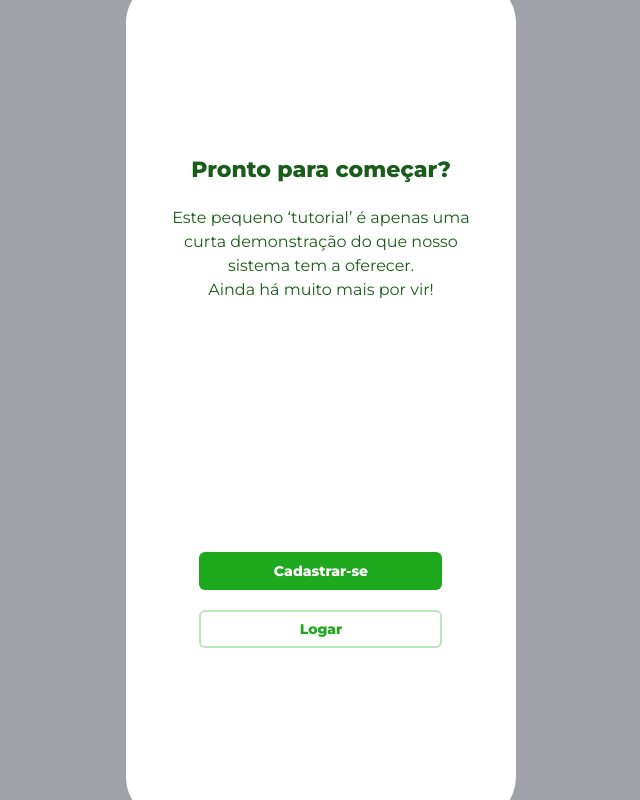
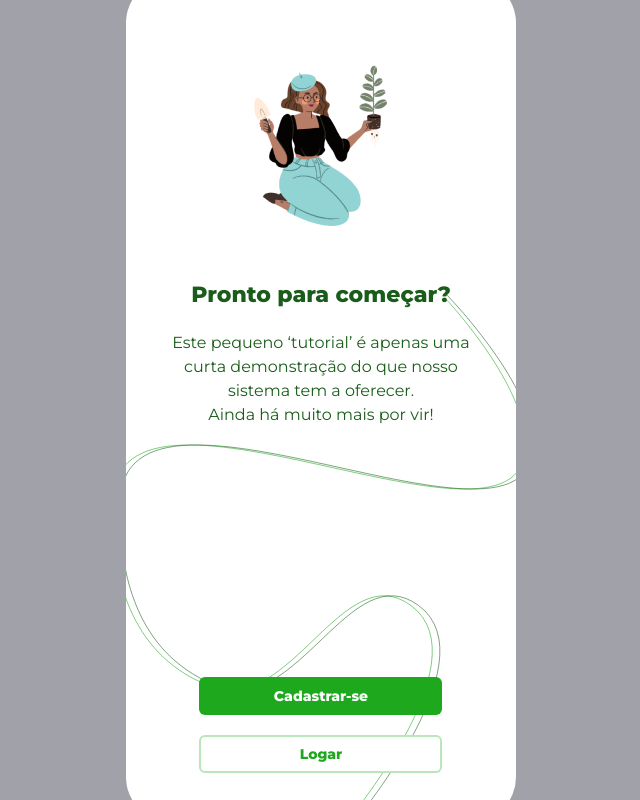
Before and after one commit to banap-app/banap-app, a React (Vite) app: page / in a window 1280 px wide. Shown: the whole page, without its empty margins (319-959 px from the left). Built offline with nearby package versions, Linux system fonts and the light colour scheme.

Commit message:
Added initial page assets

```diff
--- /dev/null
+++ b/src/assets/InitialPageAssets.jsx
@@ -0,0 +1,30 @@
+import InitialPageImage from './InitialPageImage.png'
+
+export const Lines = () => {
+  return (
+    <svg
+      width='390'
+      height='530'
+      viewBox='0 0 390 530'
+      fill='none'
+      xmlns='http://www.w3.org/2000/svg'
+    >
+      <path
+        d='M319 5C319 5 389.488 79.4842 398.5 140C422.529 301.357 -9.64129 45.9088 -13.5 209C-15.4319 290.654 8.61198 364.586 85 393.5C163.811 423.331 217.175 262.492 285 312.5C360.495 368.164 211 541 211 541'
+        stroke='#1EA81E'
+        strokeOpacity='0.75'
+        strokeWidth='0.75'
+      />
+      <path
+        d='M319.5 0.5C319.5 0.5 397.094 79.4842 406.106 140C430.136 301.357 -2.03484 45.9088 -5.89356 209C-7.82548 290.654 16.2184 364.586 92.6064 393.5C171.417 423.331 224.782 262.492 292.606 312.5C368.102 368.164 218.606 541 218.606 541'
+        stroke='#1A5D1A'
+        strokeOpacity='0.75'
+        strokeWidth='0.75'
+      />
+    </svg>
+  )
+}
+
+export const Image = () => {
+  return <img src={InitialPageImage} alt='' />
+}
--- a/src/assets/RegistrationAssets.jsx
+++ b/src/assets/RegistrationAssets.jsx
@@ -10,14 +10,14 @@ export const UpperLines = () => {
       <path
         d='M3 1C82.8549 1.55543 87.6074 48.2208 209.199 33.7273C330.79 19.2338 335.343 56.5169 385 73'
         stroke='#1A5D1A'
-        stroke-opacity='0.75'
-        stroke-width='0.75'
+        strokeOpacity='0.75'
+        strokeWidth='0.75'
       />
       <path
         d='M0 5.49995C0 5.49995 40.4261 5.11709 69 11C120 21.5 113.676 35.7116 152 40.5C198.5 46.3098 232.749 20.1747 279 26.5984C326.599 33.2092 385 91 385 91'
         stroke='#1EA81E'
-        stroke-opacity='0.75'
-        stroke-width='0.75'
+        strokeOpacity='0.75'
+        strokeWidth='0.75'
       />
     </svg>
   )
@@ -35,14 +35,14 @@ export const LowerLines = () => {
       <path
         d='M390 124.5C373.5 122 60.6484 69.8799 122 18.4998C164.296 -16.9217 273.279 3.41973 301.5 48.4998C342.532 114.044 236.481 179.182 159.5 186.5C82.5193 193.818 137.504 123.474 105.5 99.4999C71.5013 74.0312 0 71.5 0 71.5'
         stroke='#1A5D1A'
-        stroke-opacity='0.75'
-        stroke-width='0.75'
+        strokeOpacity='0.75'
+        strokeWidth='0.75'
       />
       <path
         d='M390 126.5C370.5 123.5 60.6484 72.4105 122 21.0305C164.296 -14.391 273.279 5.95037 301.5 51.0305C342.532 116.574 236.481 181.712 159.5 189.031C82.5193 196.349 137.504 126.005 105.5 102.03C71.5013 76.5619 0 73.5 0 73.5'
         stroke='#1EA81E'
-        stroke-opacity='0.75'
-        stroke-width='0.75'
+        strokeOpacity='0.75'
+        strokeWidth='0.75'
       />
     </svg>
   )
--- a/src/main.jsx
+++ b/src/main.jsx
@@ -4,7 +4,7 @@ import { createBrowserRouter, RouterProvider } from 'react-router-dom'
 import './index.css'
 import ErrorPage from './pages/ErrorPage.jsx'
 import Frame from './components/Frame.jsx'
-import App from './pages/App.jsx'
+import InitialPage from './pages/InitialPage.jsx'
 import Login from './pages/LoginForm.jsx'
 import Register from './pages/RegistrationForm.jsx'
 
@@ -14,7 +14,7 @@ const router = createBrowserRouter([
     element: <Frame />,
     errorElement: <ErrorPage />,
     children: [
-      { index: true, element: <App /> },
+      { index: true, element: <InitialPage /> },
       { path: 'login', element: <Login /> },
       { path: 'register', element: <Register /> },
     ],
--- a/src/pages/App.jsx
+++ /dev/null
@@ -1,34 +0,0 @@
-import { Link } from 'react-router-dom'
-
-function App() {
-  return (
-    <div className='flex h-full w-full flex-col items-center justify-center'>
-      <div className='flex flex-col items-center justify-center gap-[250px]'>
-        <div className='flex flex-col gap-5'>
-          <p className='text-center text-[22px] font-extrabold text-[#1a5d1a]'>
-            Pronto para começar?
-          </p>
-          <p className='font-regular text-center text-base text-[#1a5d1a]'>
-            Este pequeno ‘tutorial’ é apenas uma<br></br>curta demonstração do
-            que nosso<br></br>
-            sistema tem a oferecer.<br></br>Ainda há muito mais por vir!
-          </p>
-        </div>
-        <div className='flex flex-col gap-5'>
-          <Link to='/register'>
-            <button className='h-[38px] w-[243px] rounded-md bg-[#1ea81e] text-sm font-extrabold text-white'>
-              Cadastrar-se
-            </button>
-          </Link>
-          <Link to='/login'>
-            <button className='h-[38px] w-[243px] rounded-md border-2 border-[#1ea81e]/30 bg-white text-sm font-extrabold text-[#1ea81e]'>
-              Logar
-            </button>
-          </Link>
-        </div>
-      </div>
-    </div>
-  )
-}
-
-export default App
--- /dev/null
+++ b/src/pages/InitialPage.jsx
@@ -0,0 +1,43 @@
+import { Link } from 'react-router-dom'
+import { Lines, Image } from '../assets/InitialPageAssets'
+
+function InitialPage() {
+  return (
+    <div className='relative flex h-full w-full flex-col items-center'>
+      <div className='absolute top-[315px] z-10'>
+        <Lines />
+      </div>
+      <div className='flex flex-col gap-[50px]'>
+        <div className='mt-[85px] flex items-center justify-center'>
+          <Image />
+        </div>
+        <div className='z-20 flex flex-col items-center justify-center gap-[250px]'>
+          <div className='flex flex-col gap-5'>
+            <p className='text-center text-[22px] font-extrabold text-[#1a5d1a]'>
+              Pronto para começar?
+            </p>
+            <p className='font-regular text-center text-base text-[#1a5d1a]'>
+              Este pequeno ‘tutorial’ é apenas uma<br></br>curta demonstração do
+              que nosso<br></br>
+              sistema tem a oferecer.<br></br>Ainda há muito mais por vir!
+            </p>
+          </div>
+          <div className='flex flex-col gap-5'>
+            <Link to='/register'>
+              <button className='h-[38px] w-[243px] rounded-md bg-[#1ea81e] text-sm font-extrabold text-white'>
+                Cadastrar-se
+              </button>
+            </Link>
+            <Link to='/login'>
+              <button className='h-[38px] w-[243px] rounded-md border-2 border-[#1ea81e]/30 bg-white text-sm font-extrabold text-[#1ea81e]'>
+                Logar
+              </button>
+            </Link>
+          </div>
+        </div>
+      </div>
+    </div>
+  )
+}
+
+export default InitialPage
```
Also changed, not shown: src/assets/InitialPageImage.png (added).
